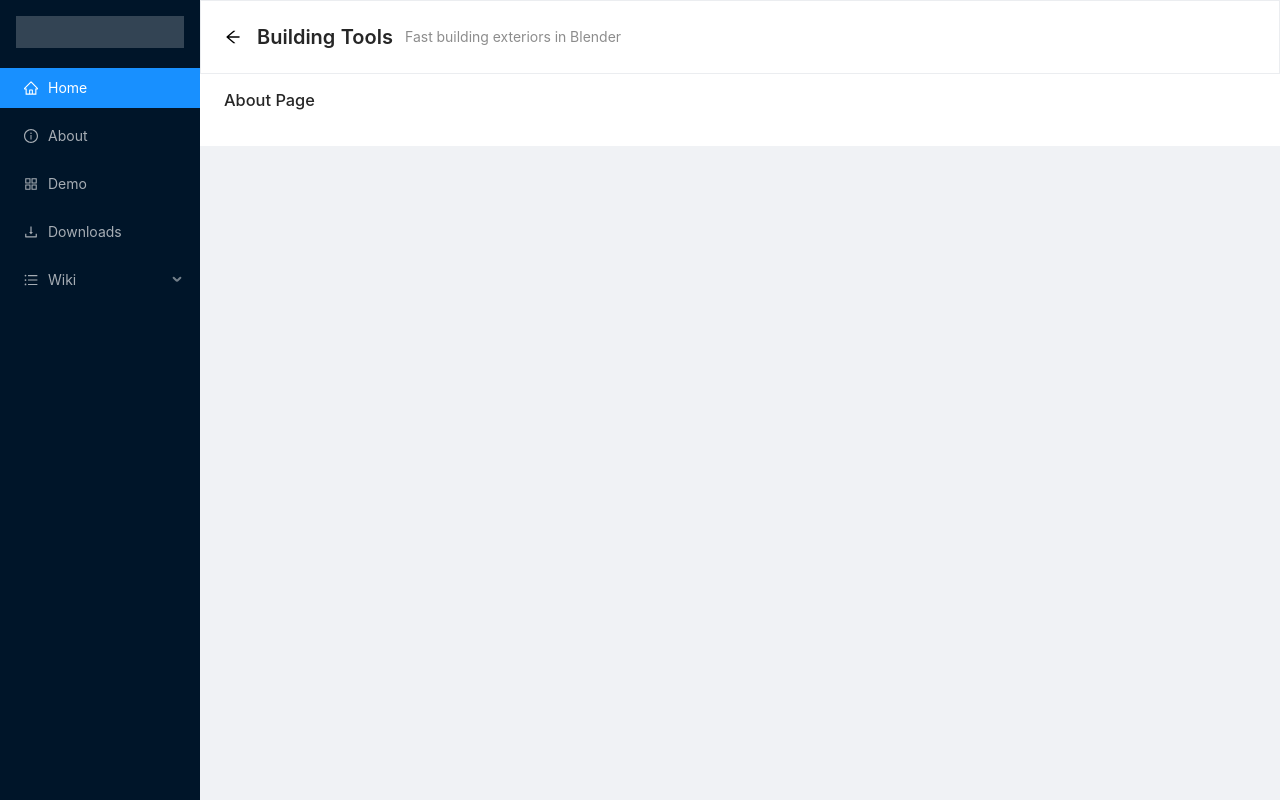
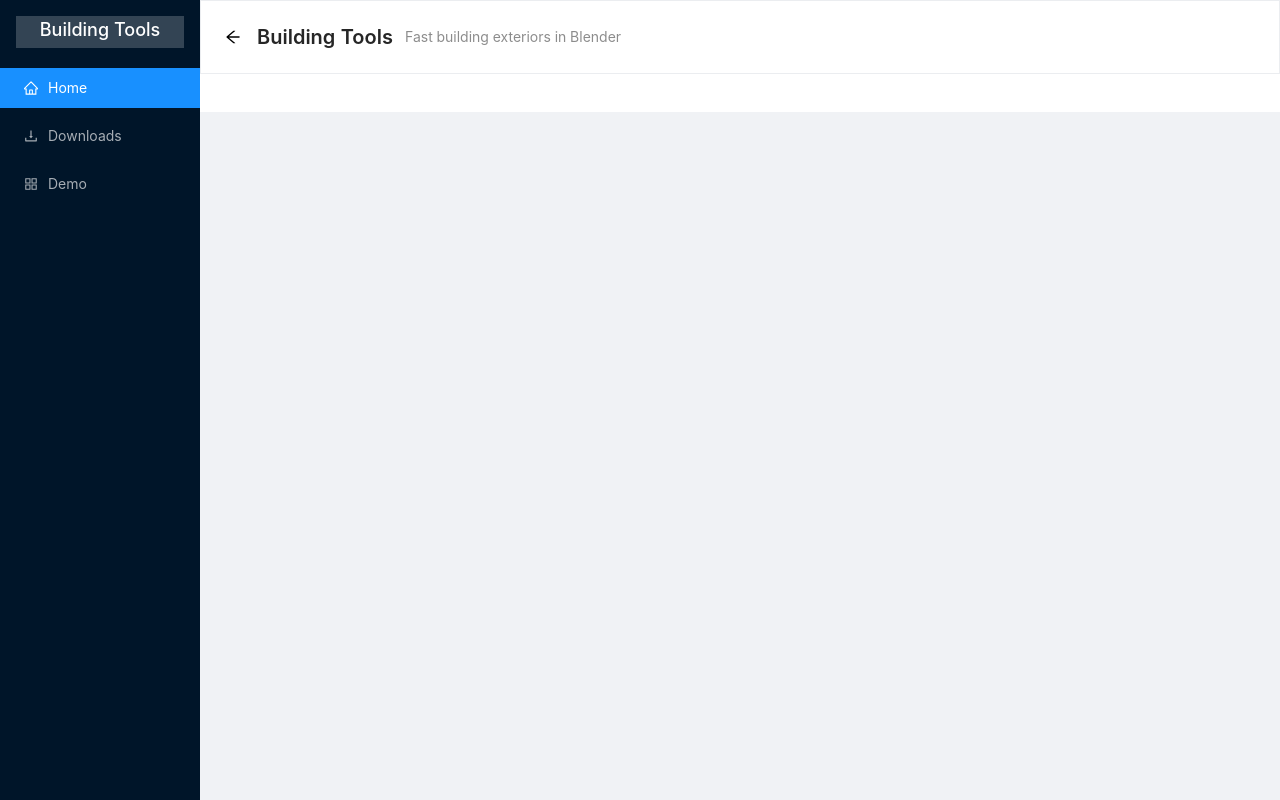
Before and after one commit to ranjian0/building_tools_website, a React (Create React App) app: page /building_tools_website/about in a window 1280 px wide. Built offline with nearby package versions, Linux system fonts and the light colour scheme.

Commit message:
remove wiki

```diff
--- a/src/layouts/MainLayout.css
+++ b/src/layouts/MainLayout.css
@@ -2,6 +2,17 @@
   height: 32px;
   background: rgba(255, 255, 255, 0.2);
   margin: 16px;
+}
+
+.logo p {
+  /* text-align: center; */
+  display: flex;
+  align-items: center;
+  justify-content: center;
+
+  font-size: large;
+  color: #fff;
+  font-weight: 500;
 }
 
 .site-page-header {
--- a/src/layouts/MainLayout.js
+++ b/src/layouts/MainLayout.js
@@ -1,38 +1,21 @@
 import React, { useRef, useState, useEffect } from 'react';
 import {  Layout, Menu, PageHeader  } from 'antd';
 import {  Switch, Route, useHistory } from "react-router-dom";
-import {  UnorderedListOutlined, DownloadOutlined, HomeOutlined, InfoCircleOutlined, AppstoreOutlined } from '@ant-design/icons';
+import {  DownloadOutlined, HomeOutlined, AppstoreOutlined } from '@ant-design/icons';
 
 import HomePage from '../pages/HomePage';
-import WikiPage from '../pages/WikiPage';
-import AboutPage from '../pages/AboutPage';
 import DemoPage from '../pages/DemoPage';
 import DownloadPage from '../pages/DownloadPage';
 
 import 'antd/dist/antd.css';
 import './MainLayout.css';
 
-const { SubMenu } = Menu;
-const { Header, Content, Footer, Sider } = Layout;
+const { Header, Content, Sider } = Layout;
 
 const MenuKeys = {
     home: "/",
-    about: "/about",
     demo: "/demo",
     downloads: "/downloads",
-    wiki: "/wiki",
-    wiki_installation: "/wiki/installation",
-    wiki_modules: "/wiki/modules",
-    wiki_dev: "/wiki/dev",
-    wiki_mod_floorplan: "/wiki/mod/floorplan",
-    wiki_mod_floors: "/wiki/mod/floors",
-    wiki_mod_roof: "/wiki/mod/roof",
-    wiki_mod_window: "/wiki/mod/window",
-    wiki_mod_door: "/wiki/mod/door",
-    wiki_mod_multigroup: "/wiki/mod/multigroup",
-    wiki_mod_balcony: "/wiki/mod/balcony",
-    wiki_mod_stairs: "/wiki/mod/stairs",
-    wiki_mod_materials: "/wiki/mod/materials",
 }
 
 
@@ -79,36 +62,12 @@
     return (
       <Layout style={{minHeight:"100vh"}}>
         <Sider breakpoint="lg" collapsedWidth="0">
-          <div className="logo" />
+          <div className="logo"><p>Building Tools</p></div>
           <Menu ref={menuRef} theme="dark" mode="inline" selectedKeys={[menuSelection,]}
                 defaultSelectedKeys={[MenuKeys.home]} onClick={onMenuClicked}>
             <Menu.Item key={MenuKeys.home} icon={<HomeOutlined />}>Home</Menu.Item>
-            <Menu.Item key={MenuKeys.about} icon={<InfoCircleOutlined />}>About</Menu.Item>
+            <Menu.Item key={MenuKeys.downloads} icon={<DownloadOutlined />}>Downloads</Menu.Item>
             <Menu.Item key={MenuKeys.demo} icon={<AppstoreOutlined />}>Demo</Menu.Item>
-            <Menu.Item key={MenuKeys.downloads} icon={<DownloadOutlined />}>Downloads</Menu.Item>
-            <SubMenu key={MenuKeys.wiki} icon={<UnorderedListOutlined />} title="Wiki">
-              {/* Installation */}
-              <Menu.Item key={MenuKeys.wiki_installation}>Installation</Menu.Item>
-
-              {/* Modules */}
-              <SubMenu key={MenuKeys.wiki_modules} title="Modules">
-                <Menu.Item key={MenuKeys.wiki_mod_floorplan}>Floorplan</Menu.Item>
-                <Menu.Item key={MenuKeys.wiki_mod_floors}>Floors</Menu.Item>
-                <Menu.Item key={MenuKeys.wiki_mod_roof}>Roof</Menu.Item>
-
-                <Menu.Item key={MenuKeys.wiki_mod_window}>Window</Menu.Item>
-                <Menu.Item key={MenuKeys.wiki_mod_door}>Door</Menu.Item>
-                <Menu.Item key={MenuKeys.wiki_mod_multigroup}>Multigroup</Menu.Item>
-
-                <Menu.Item key={MenuKeys.wiki_mod_balcony}>Balcony</Menu.Item>
-                <Menu.Item key={MenuKeys.wiki_mod_stairs}>Stairs</Menu.Item>
-
-                <Menu.Item key={MenuKeys.wiki_mod_materials}>Materials</Menu.Item>
-              </SubMenu>
-
-              {/* Development */}
-              <Menu.Item key={MenuKeys.wiki_dev}>Development</Menu.Item>
-            </SubMenu>
           </Menu>
         </Sider>
 
@@ -127,17 +86,11 @@
                   <Route exact path="/">
                     <HomePage />
                   </Route>
-                  <Route exact path="/about">
-                    <AboutPage />
+                  <Route path="/downloads">
+                    <DownloadPage />
                   </Route>
                   <Route exact path="/demo">
                     <DemoPage />
-                  </Route>
-                  <Route path="/downloads">
-                    <DownloadPage />
-                  </Route>
-                  <Route path="/wiki">
-                    <WikiPage />
                   </Route>
                 </Switch>
             </div>
--- a/src/pages/AboutPage.js
+++ /dev/null
@@ -1,11 +0,0 @@
-import React from 'react';
-
-const AboutPage = () => {
-    return (
-        <div>
-            <h1> About Page </h1>
-        </div>
-    )
-}
-
-export default AboutPage;
--- a/src/pages/HomePage.js
+++ b/src/pages/HomePage.js
@@ -7,7 +7,7 @@
     return (
         <div>
             <CarouselLayout />
-            <br />
+            {/* <hr /> */}
             <DownloadButton />
         </div>
     )
```
